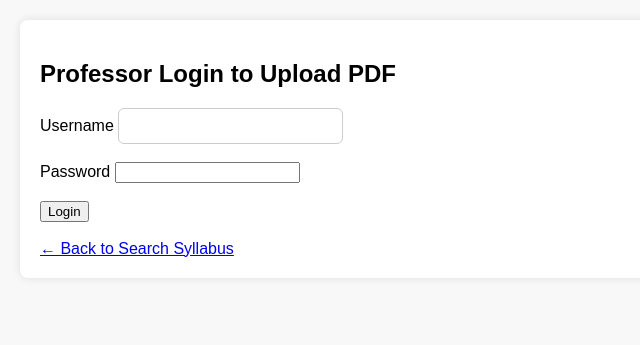
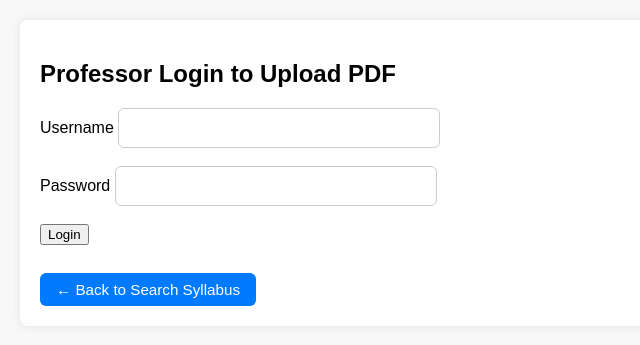
Before and after one commit to neupanebipan/uco_syllabus_chatbot, a Flask app: page /login in a window 1280 px wide. Shown: the part 149-494 px from the top of the page, without its empty margins (0-640 px from the left). Run offline with Flask 3, Linux system fonts and the light colour scheme; some libraries are stand-ins or nearby versions.

Commit message:
ui hcanges

```diff
--- a/static/css/style.css
+++ b/static/css/style.css
@@ -24,10 +24,7 @@ main {
   box-shadow: 0 0 10px rgba(0,0,0,0.1);
 }
 
-/* Remove this: */
-input[type="text"], select, button {
-  flex: 1;
-}
+
 
 /* Add this instead: */
 input[type="text"], select {
@@ -125,3 +122,27 @@ button:disabled {
 .send-btn:disabled {
   background-color: #aaa;
 }
+/* Style for back links to look like buttons */
+a.back-button {
+  display: inline-block;
+  padding: 8px 16px;
+  margin-top: 10px;
+  background-color: #007bff;
+  color: white;
+  border-radius: 6px;
+  text-decoration: none;
+  font-size: 0.95em;
+}
+
+a.back-button:hover {
+  background-color: #0056b3;
+}
+
+/* Make form inputs consistent */
+input[type="text"], input[type="password"] {
+  width: 300px;
+  padding: 10px;
+  font-size: 1em;
+  border: 1px solid #ccc;
+  border-radius: 6px;
+}
--- a/templates/login.html
+++ b/templates/login.html
@@ -23,5 +23,5 @@
   </form>
 
   <br>
-  <a class="button" href="{{ url_for('index') }}">← Back to Search Syllabus</a>
+  <a class="back-button" href="{{ url_for('index') }}">← Back to Search Syllabus</a>
 {% endblock %}
```
Also changed, not shown: templates/chat.html (+6 -2 lines).
